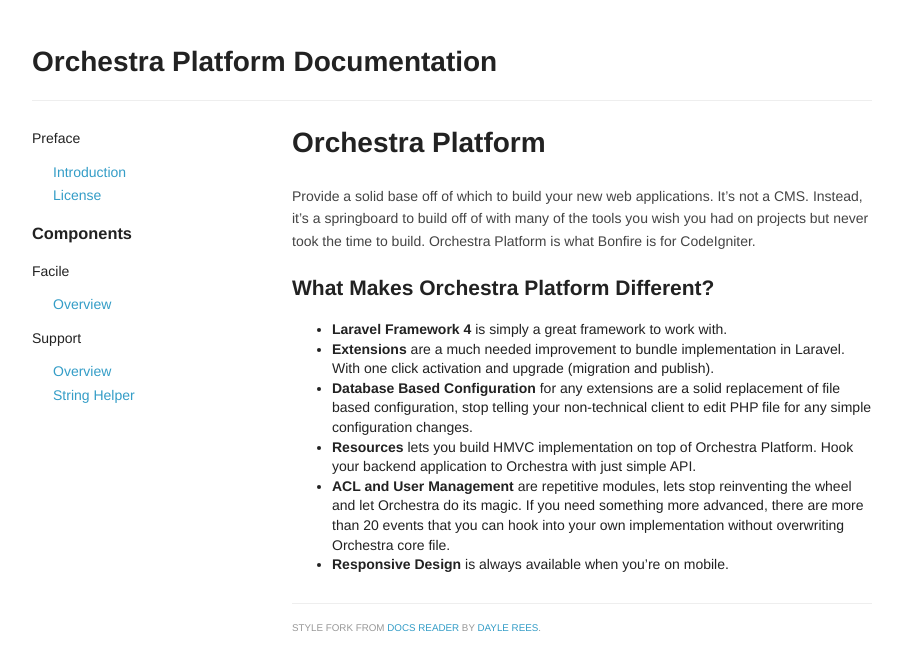
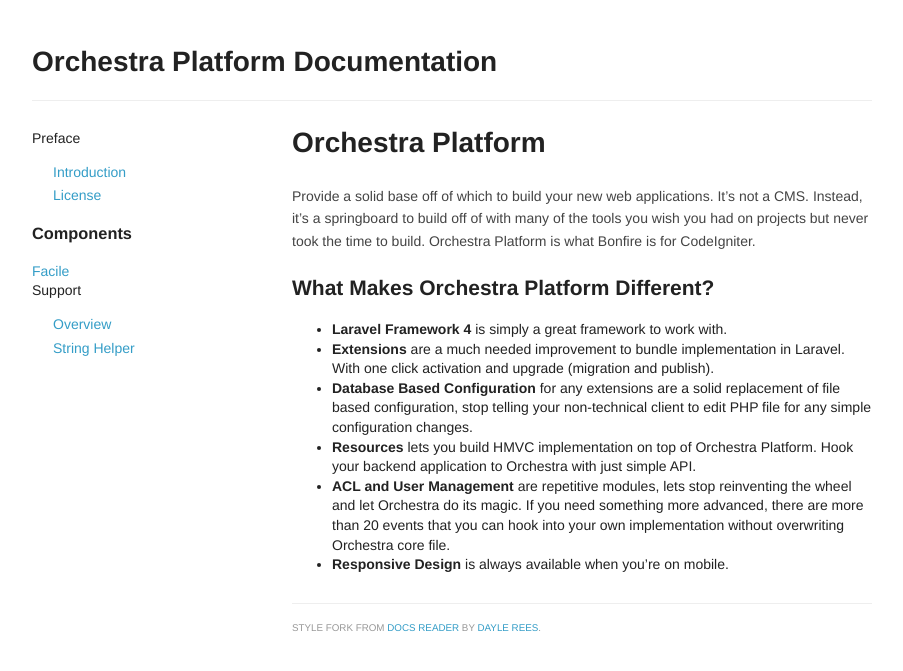
Before and after one commit to orchestral/docs, a Jekyll site: the page built from index.html, in a window 1280 px wide. Shown: the top 671 px of the page, without its empty margins (188-1091 px from the left). Built offline with Jekyll 4.4.1, drawn with Linux system fonts in a browser that asks for light colours; nearby versions of some CDN libraries; Markdown is read by kramdown in place of the engine named in the settings.

Commit message:
temporary sidebar
Signed-off-by: crynobone <crynobone@gmail.com>

```diff
--- a/_includes/sidebar.md
+++ b/_includes/sidebar.md
@@ -3,8 +3,7 @@
   - [License](/pages/license)
 
 ### Components
-- Facile
-  - [Overview](/pages/components/facile)
+- [Facile](/pages/components/facile)
 - Support
   - [Overview](/pages/components/support)
   - [String Helper](/pages/components/support/str)
```
